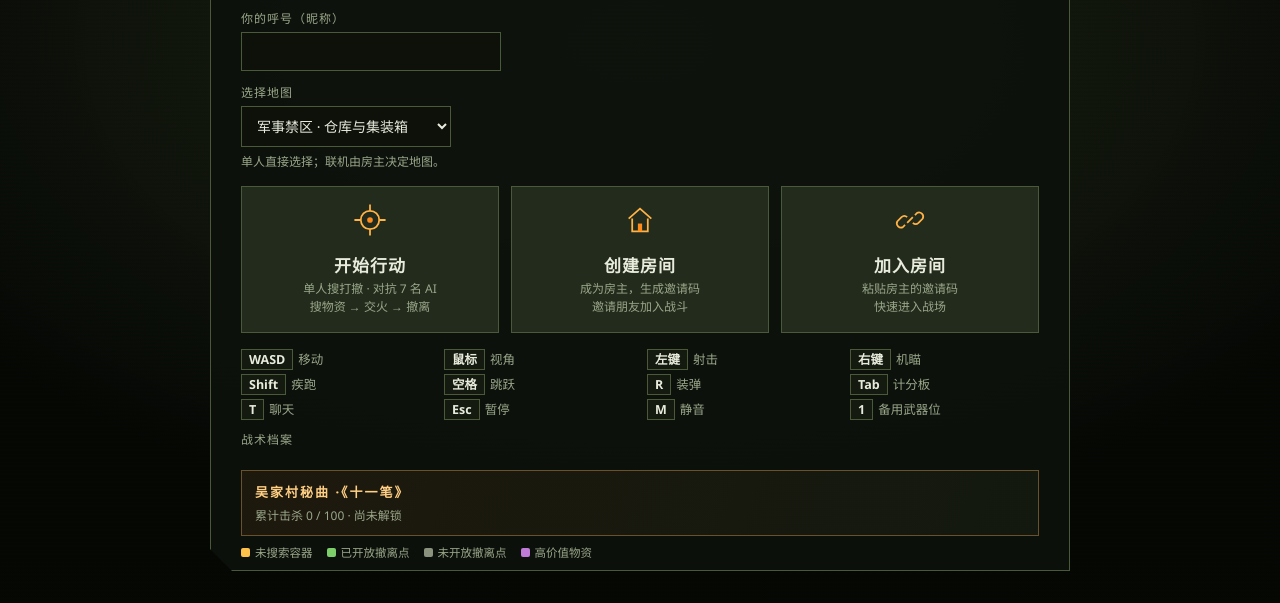
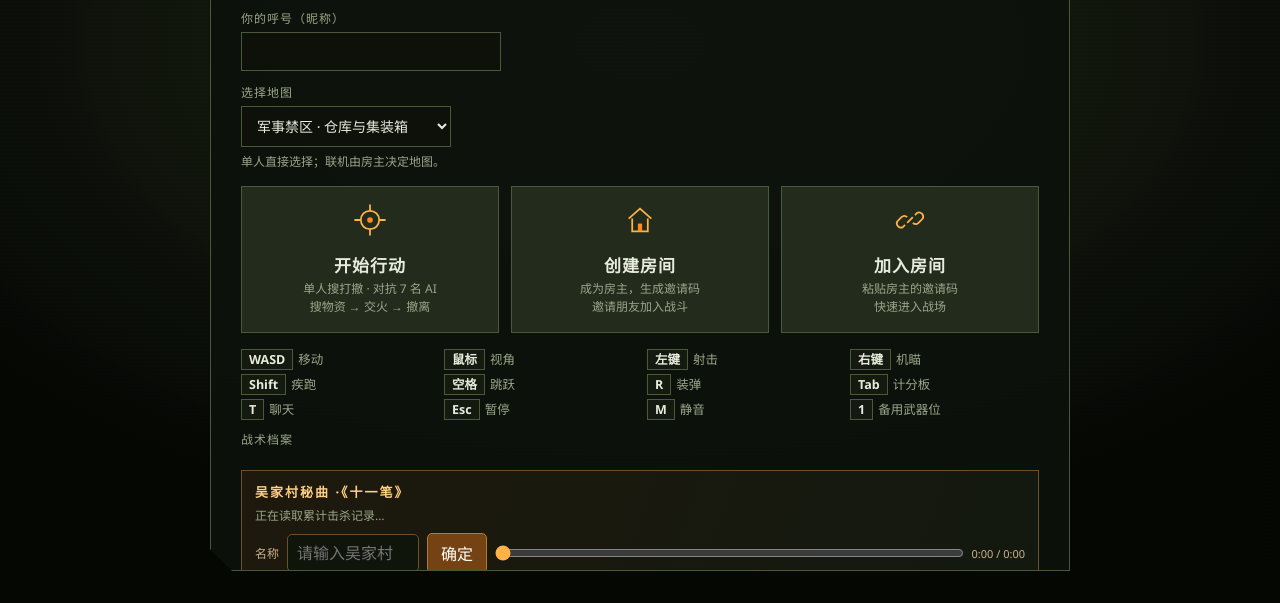
Before and after one commit to Wzh-game/Lianjics, a plain HTML site: page src/00_head.html in a window 1280 px wide. Shown: the part 197-800 px from the top of the page. Drawn offline with Linux system fonts and the light colour scheme.

Commit message:
Make village music name form static and always visible

```diff
--- a/src/00_head.html
+++ b/src/00_head.html
@@ -417,7 +417,15 @@ body.touchmode #joystickHint{display:none}
     <div class="profbox" id="profile-box"></div>
     <div id="wujia-music-card">
       <div class="wm-title">吴家村秘曲 ·《十一笔》</div>
-      <div class="wm-progress" id="wujia-music-progress">累计击杀 0 / 100 · 尚未解锁</div>
+      <div class="wm-progress" id="wujia-music-progress">正在读取累计击杀记录…</div>
+      <div id="wujia-music-controls" style="display:flex;align-items:center;gap:8px;flex-wrap:wrap;margin-top:9px;position:relative;z-index:3;pointer-events:auto">
+        <label for="wujia-music-name" style="font-size:12px;color:#c9b18b">名称</label>
+        <input id="wujia-music-name" type="text" placeholder="请输入吴家村" autocomplete="off" aria-label="输入名称吴家村" style="width:132px;min-width:0;padding:7px 9px;border:1px solid #6b512b;border-radius:5px;background:#10150c;color:#fff;font:inherit;user-select:text;-webkit-user-select:text;pointer-events:auto">
+        <button id="wujia-music-confirm" type="button" style="padding:7px 13px;border:1px solid #b17a35;border-radius:5px;background:#754313;color:#fff;font:inherit;cursor:pointer;pointer-events:auto">确定</button>
+        <button id="wujia-music-btn" class="hidden" type="button" aria-label="播放或暂停吴家村专属小曲" style="position:static;padding:7px 11px;font-size:12px;box-shadow:none">🎵 播放《十一笔》</button>
+        <input id="wujia-music-seek" type="range" min="0" max="1000" value="0" aria-label="《十一笔》播放进度" style="flex:1 1 150px;min-width:120px;accent-color:#ffb347;cursor:pointer;touch-action:pan-x">
+        <span id="wujia-music-time" style="font-size:11px;color:#c9b18b;font-variant-numeric:tabular-nums">0:00 / 0:00</span>
+      </div>
     </div>
     <div class="legend">
       <span><i style="background:#ffc14a"></i>未搜索容器</span>
@@ -555,7 +563,6 @@ body.touchmode #joystickHint{display:none}
 </div>
 
 <audio id="wujia-village-track" src="assets/wujia-village-shiyibi.mp3" preload="none" loop></audio>
-<button id="wujia-music-btn" class="hidden" type="button" aria-label="播放或暂停吴家村专属小曲">🎵 播放《十一笔》</button>
 <div id="toast"></div>
 
 <script>
```
